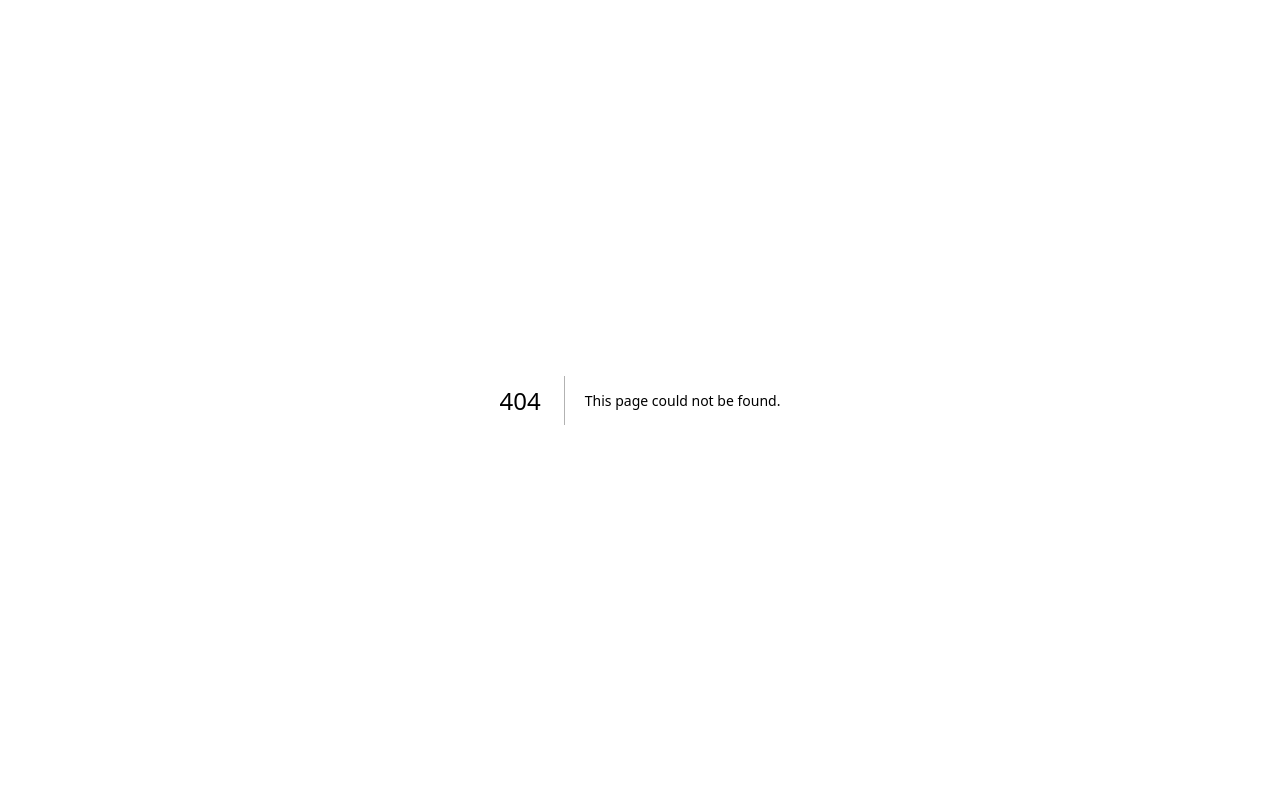
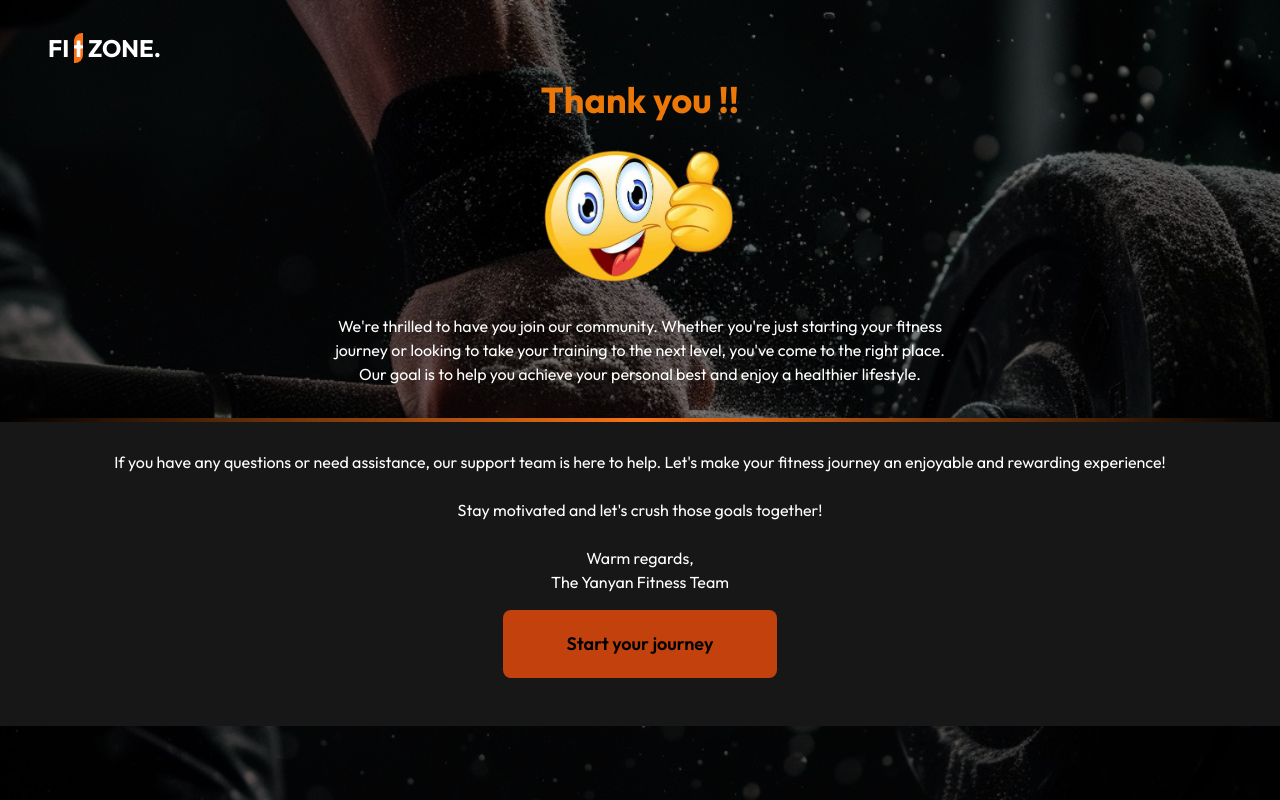
Before and after one commit to Muizz-Salis/Fitnessapp, a Next.js app: page /thank-you in a window 1280 px wide. Before the commit this address had no page. Built offline with nearby package versions, Linux system fonts and the light colour scheme.

Commit message:
I did the thank you page

```diff
--- /dev/null
+++ b/src/app/thank-you/page.js
@@ -0,0 +1,55 @@
+import Image from "next/image";
+
+
+export default function ThankYou() {
+    return (
+        <div className="min-h-screen bg-black">
+        <section
+        className="relative h-screen pt-8 items-center justify-center bg-cover bg-center"
+        style={{ backgroundImage: "url('/Thanks.jpeg')" }} >
+                <div className="absolute inset-0 bg-black opacity-50"></div>
+                <div>
+                    <p className=" mx-12 relative text-2xl text-white font-bold mb-4">FI <span className="bg-orange-500 text-white  rounded-tl-lg rounded-br-lg">
+      t
+    </span> ZONE.</p>
+                </div>
+                <div className="relative z-5 text-center px-6 max-w-2xl mx-auto">
+                    <h2 className="text-4xl text-[#EC7807] font-bold mb-4">
+                        Thank you !!
+                    </h2>
+                     <Image
+                                  src="/Ok.png"
+                                  alt="Personal Training"
+                                  width={200}
+                                  height={300}
+                                  className="rounded-lg my-6 mx-auto shadow-lg"
+                                />
+
+                    <p className="text-white mb-8">
+                    We're thrilled to have you join our community. Whether you're just starting your fitness journey or looking to take your training to the next level, you've come to the right place. Our goal is to help you achieve your personal best and enjoy a healthier lifestyle.
+                    </p>
+
+                    </div>
+
+                    <div className=" relative  mx-auto my-8 items-center justify-center flex p-8  bg-[#181717] before:absolute before:top-0 before:left-0 before:w-full before:h-[4px] before:bg-gradient-to-r before:from-black before:via-orange-500 before:to-black ">
+                        <div>
+
+                    <p className="text-white text-center mb-4">
+                    If you have any questions or need assistance, our support team is here to help. Let's make your fitness journey an enjoyable and rewarding experience! <br/> <br/>
+
+Stay motivated and let's crush those goals together! <br/> <br/>
+
+Warm regards, <br/>
+The Yanyan Fitness Team
+                    </p>
+                    <button className="bg-orange-700 items-center flex my-4 text-black px-16 py-5 text-lg  mx-auto rounded-lg font-semibold hover:bg-orange-800 transition duration-300">
+                        Start your journey
+                    </button>
+                        </div>
+                    </div>
+
+        </section>
+
+        </div>
+    );
+}
```
Also changed, not shown: public/Ok.png (added), public/Thanks.jpeg (added).
